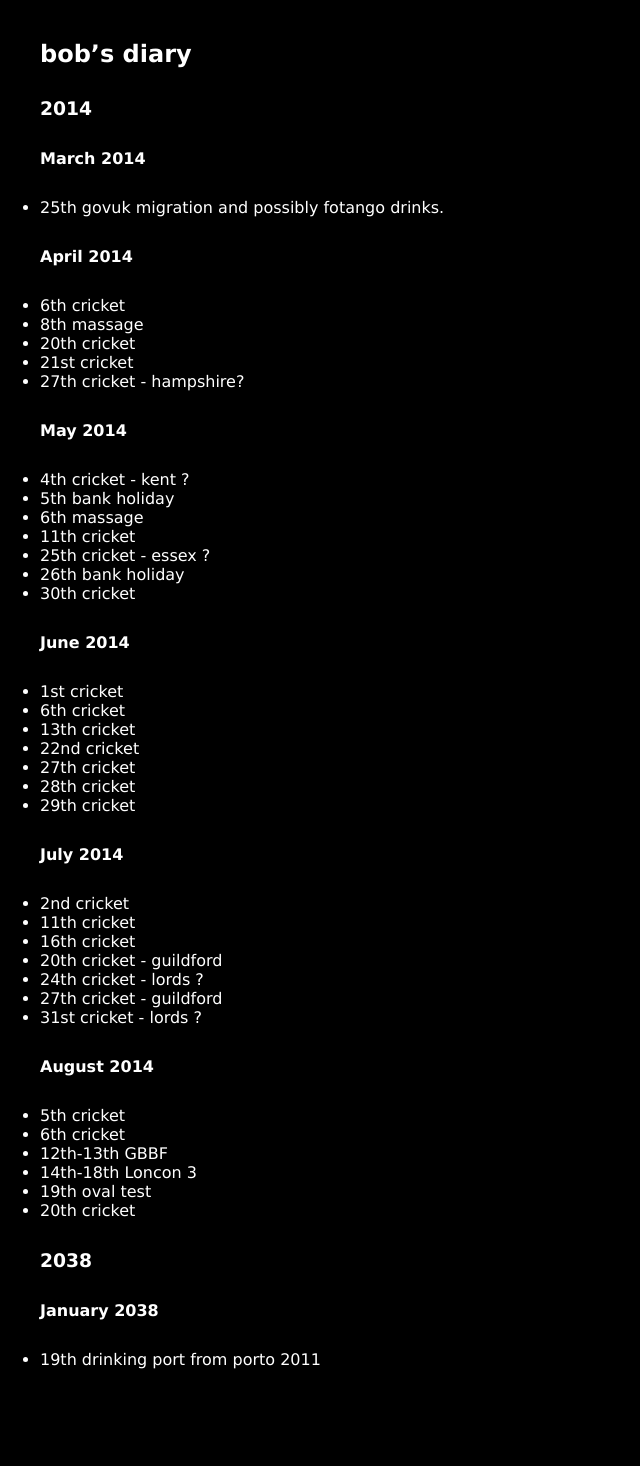
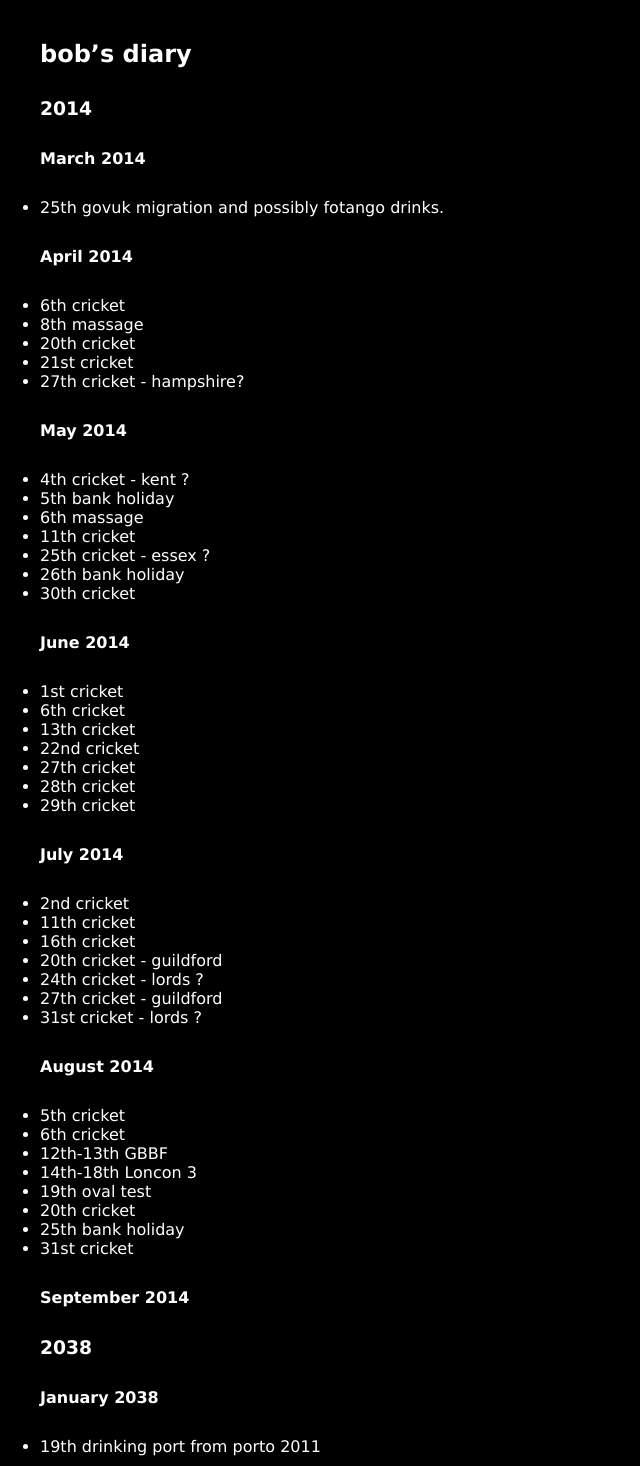
Before and after one commit to rjw1/randomness.org.uk, a Jekyll site: the page built from diary/index.md, in a window 1280 px wide. Shown: the whole page, without its empty margins (0-640 px from the left). Built offline with Jekyll 4.4.1, drawn with Linux system fonts in a browser that asks for light colours; Markdown is read by kramdown in place of the engine named in the settings; before the commit the page ends 1379 px from its top, so only the background shows below that.

Commit message:
more cricket and a bank hoiday

```diff
--- a/diary/index.md
+++ b/diary/index.md
@@ -57,6 +57,12 @@ layout: default
 * 14th-18th Loncon 3
 * 19th oval test
 * 20th cricket
+* 25th bank holiday
+* 31st cricket
+
+#### September 2014 ####
+
+
 
 ### 2038 ###
 
```
